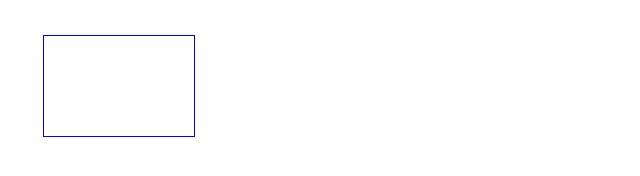
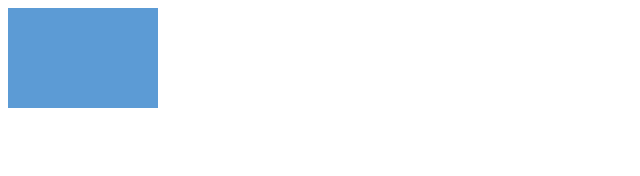
Before and after one commit to Anton-Petrenko-5454/Base-HTML-CSS, a plain HTML site: page 17. Трансформации/index.html in a window 1280 px wide. Shown: the whole page, without its empty margins (0-640 px from the left). Drawn offline with Linux system fonts and the light colour scheme.

Commit message:
Разработка выезжающего блока

```diff
--- a/17. Трансформации/index.html
+++ b/17. Трансформации/index.html
@@ -6,6 +6,9 @@
     <link rel="stylesheet" href="style.css">
 </head>
 <body>
-    <div class="block-1"></div>
+    <div class="block-1">
+        <div class="block-2"></div>
+    </div>
+
 </body>
 </html>
--- a/17. Трансформации/style.css
+++ b/17. Трансформации/style.css
@@ -2,15 +2,21 @@
     Трансформации
 
 */
-
-.block-1 {
+div{
     width: 150px;
     height: 100px;
-    margin: 35px;
-    border: 1px solid #0000ff;
+    margin: 0 auto;
     transition: all 0.6s ease-in-out;
+
+}
+.block-1 {
+    background-color: rgba(102, 123, 116, 0.5);
+    display: inline-block;
 }
 
-.block-1:hover {
-    transform: translate(15px, 0);
+.block-2:hover {
+    transform: translate(30px, 0);
 }
+.block-2 {
+    background-color: rgba(9, 125, 241, 0.5);
+}
```
